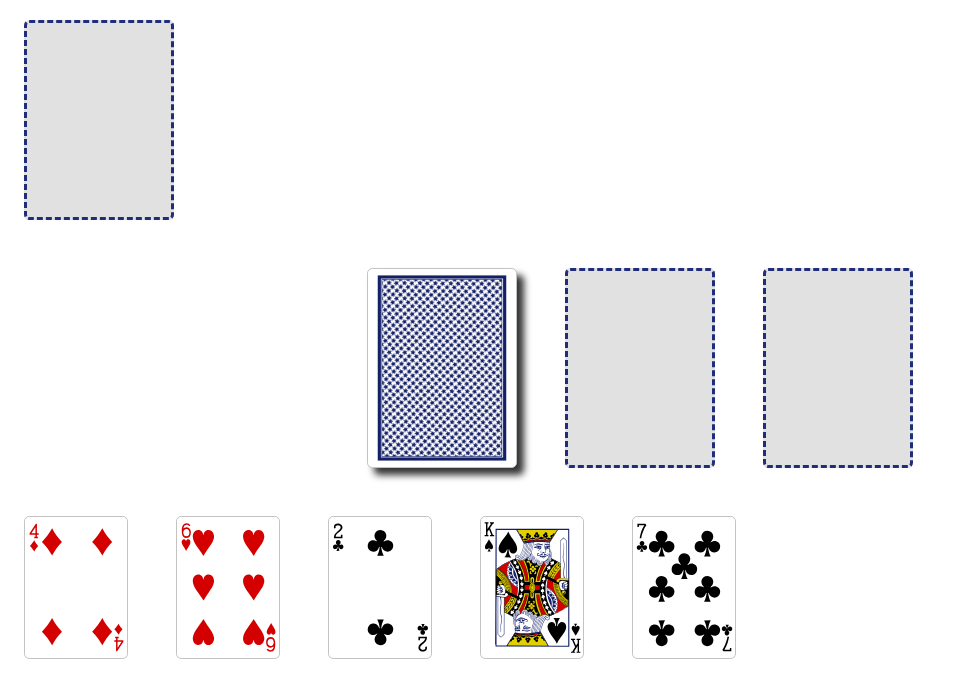
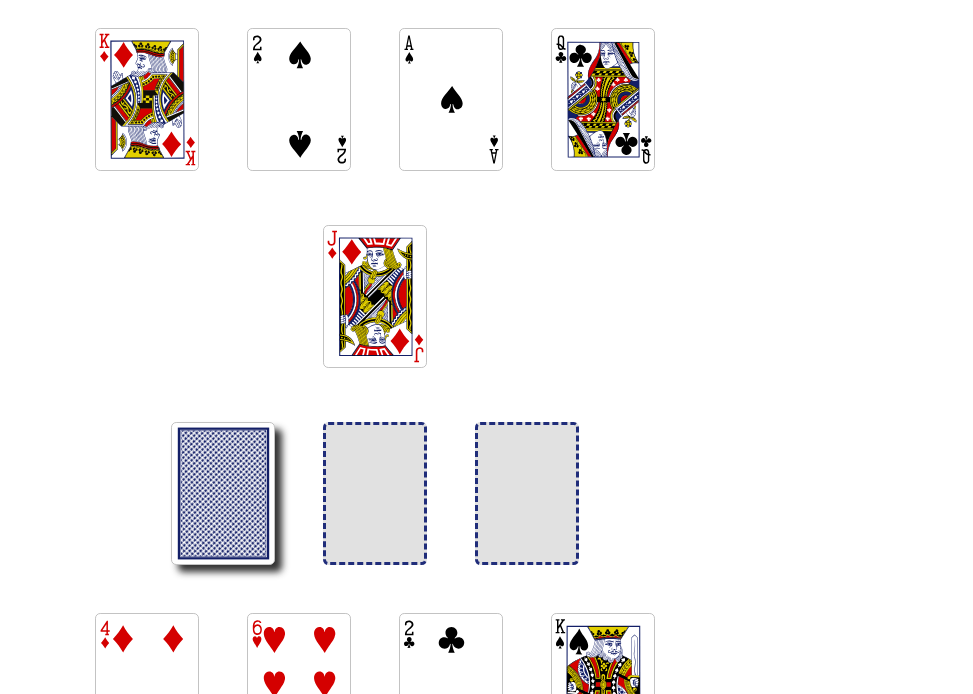
Before and after one commit to MonicaSue/nepali-card-game, a plain HTML site: page index.html in a window 1280 px wide. Both pictures are taken after a click on the button "Deal". Shown: the part 98-792 px from the top of the page, without its empty margins (0-973 px from the left). Drawn offline with nearby package versions, Linux system fonts and the light colour scheme.

Commit message:
update deal functionality to deal 5 cards to both computer and player

```diff
--- a/css-card-deck/css/cardstarter.css
+++ b/css-card-deck/css/cardstarter.css
@@ -40,6 +40,9 @@
     background-image: none;
     background-color: rgba(195, 195, 195, 0.5);
     border: 0.15em dashed #daa520; }
+  .card.selection {
+    border: 0.15em solid #ca9f32;
+  }
 
 .card.diamonds.A,
 .card.dA,
--- a/css/style.css
+++ b/css/style.css
@@ -2,7 +2,7 @@
 
 main {
   text-align: center;
-  width: 600px;
+  width: 750px;
   display: flex;
   flex-direction: column;
   align-items: center;
@@ -21,8 +21,8 @@ main {
 }
 
 #computer-hand {
-  height: 200px;
-  width: 150px;
+  height: 143px;
+  width: 104px;
   display: flex;
   justify-content: center;
   align-items: center;
@@ -35,16 +35,12 @@ main {
 }
 
 #deck {
-  height: 200px;
-  width: 150px;
   display: flex;
   justify-content: center;
   align-items: center;
 }
 
 #computer-discard {
-  height: 200px;
-  width: 150px;
   display: flex;
   flex-direction: column;
   justify-content: center;
@@ -52,22 +48,12 @@ main {
 }
 
 #player-discard {
-  height: 200px;
-  width: 150px;
   display: flex;
   flex-direction: column;
   justify-content: center;
   align-items: center;
 }
 
-#player-hand {
-  height: 200px;
-  width: 150px;
-  display: flex;
-  flex-direction: column;
-  justify-content: center;
-  align-items: center;
-}
 
 button {
   height: 40px;
--- a/index.html
+++ b/index.html
@@ -13,16 +13,19 @@
 <body>
   <h1>Nepali Card Game</h1>
   <h2 id="message">Message</h2>
-  <section id="computer-hand" class="card large outline"></section>
+  <main class="clickable-cards">
+    <section id="computer-hand-container"></section>
     <section id="pick-up">
       <div id="deck" class="card large back-blue shadow"></div>
       <div id="computer-discard" class="card large outline"></div>
       <div id="player-discard" class="card large outline"></div>
     </section>
     <section id="player-hand-container"></section>
+  </main>
   <div id="movement">
     <button id="deal">Deal</button>
     <button id="discard">Discard</button>
+    <button id="pick-up-card">Pick Up</button>
     <button id="compare-hands">Compare Hands</button>
   </div>
   <button id="reset">New Game</button>
--- a/js/app.js
+++ b/js/app.js
@@ -1,4 +1,5 @@
 /*------------ Constants ------------*/
+const cardValues = {A: 1, 02: 2, 03: 3, 04: 4, 05: 5, 06: 6, 07: 7, 08: 8, 09: 9, 10: 10, J: 10, Q: 10, K: 10}
 
 
 /*------------ Variables ------------*/
@@ -10,13 +11,16 @@ let playerDiscard = []
 let cardToRemove, turn, winner // understand this concept from lecture
 
 
+
 /*---- Cached Element References ----*/
 //card elements
 const deckEl = document.getElementById('deck')
-const computerHandEl = document.getElementById('computer-hand')
+const computerHandContainerEl = document.getElementById('computer-hand-container')
 const computerDiscardEl = document.getElementById('computer-discard')
+
 const playerHandContainerEl = document.getElementById('player-hand-container')
 const playerDiscardEl = document.getElementById('player-discard')
+
 
 // test deck elements - worked!
 // console.log(deckEl, 'deck')
@@ -25,15 +29,20 @@ const playerDiscardEl = document.getElementById('player-discard')
 // console.log(playerHandEl, 'player hand')
 // console.log(playerDiscardEl, 'player discard')
 
+
 //button elements
 const dealBtnEl = document.getElementById('deal')
 const discardBtnEl = document.getElementById('discard')
 const compareBtnEl = document.getElementById('compare-hands')
+const pickUpBtnEl = document.getElementById('pick-up-card')
+
+
 const resetBtnEl = document.getElementById('reset')
 
 //test button elements - worked!
 // console.log(compareBtnEl, 'compare btn')
 // console.log(resetBtnEl, 'reset btn')
+// console.log(pickUpBtnEl, 'pick-up-card')
 
 //message element
 const messageEl = document.getElementById("message")
@@ -46,58 +55,129 @@ const messageEl = document.getElementById("message")
 dealBtnEl.addEventListener('click', handleDeal)
 discardBtnEl.addEventListener('click', ()=> console.log('clicked', 'discard'))
 compareBtnEl.addEventListener('click', ()=> console.log('clicked', 'compare'))
+
+//player event listener
+document.addEventListener('click', handleSelection) //{
+//   playerHand.forEach((num, idx) => {
+//   const target = evt.target.closest(`#P${idx}`)
+//   console.log(target)
+//   })
+// })
+
+
 resetBtnEl.addEventListener('click', init)
 
 /*------------ Functions ------------*/
 
 init()
 
-// Initialize deck 1 with array of 52 cards
+// Initialize deck with array of 52 cards
 function init(){
   deck = ["dA","dQ","dK","dJ","d10","d09","d08","d07","d06","d05","d04","d03","d02","hA","hQ","hK","hJ","h10","h09","h08","h07","h06","h05","h04","h03","h02","cA","cQ","cK","cJ","c10","c09","c08","c07","c06","c05","c04","c03","c02","sA","sQ","sK","sJ","s10","s09","s08","s07","s06","s05","s04","s03","s02"]
+  compareBtnEl.disabled = true
+  computerHand = []
+  playerHand = []
+  turn = 1
+
 }
 
+//// Deal random hand (5 cards) to each player
+// Deal button clicked THEN remove card from deck and pushes into player hand array + disables Deal button after
 function handleDeal(){
   if (deck.length > 0) {
     for (let index = 0; index < 5; index++) {
       let randIdx = Math.floor(Math.random() * deck.length)
       let playerDealtCard = deck.splice(randIdx, 1)[0]
       playerHand.push(playerDealtCard)
-      render(playerDealtCard)
-      dealBtnEl.disabled = true
+      renderPlayer(playerDealtCard)
+      }
     }
-
-
+  if (deck.length > 0) {
+    for (let index = 0; index < 5; index++) {
+      let randIdx = Math.floor(Math.random() * deck.length)
+      let computerDealtCard = deck.splice(randIdx, 1)[0]
+      computerHand.push(computerDealtCard)
+      renderComputer(computerDealtCard)
+      }
     }
-
-
-    // deal code works but only one at a time
-    // let randIdx = Math.floor(Math.random() * deck.length)
-    // let playerDealtCard = deck.splice(randIdx, 1)[0]
-    // playerHand.push(playerDealtCard)
-    // render(playerDealtCard)
-  //}
+  dealBtnEl.disabled = true
 }
 
-function render() {
-  playerHandContainerEl.innerHTML = ''
-  playerHand.forEach((card, idx) => {
-    appendPlayerCard(card, idx)
+// Appends the player cards to the player hand container
+function appendPlayerCard(playerDealtCard, idx) {
+  let playerCard = document.createElement('div')
+  playerCard.className = 'card large'
+  playerCard.classList.add(playerDealtCard)
+  playerCard.id = `P${idx}`
+  playerHandContainerEl.appendChild(playerCard)
+}
+
+function appendComputerCard(computerDealtCard, idx) {
+  let computerCard = document.createElement('div')
+  computerCard.className = 'card large'
+  computerCard.classList.add(computerDealtCard)
+  computerCard.id = `C${idx}`
+  computerHandContainerEl.appendChild(computerCard)
+}
+
+function renderPlayer() {
+  playerHandContainerEl.innerHTML = '' // clean state
+  playerHand.forEach((playerDealtCard, idx) => {
+    appendPlayerCard(playerDealtCard, idx)
+  })
+}
+
+function renderComputer() {
+  computerHandContainerEl.innerHTML = '' // clean state
+  computerHand.forEach((computerDealtCard, idx) => {
+    appendComputerCard(computerDealtCard, idx)
+  })
+}
+// Above code for 5 hand deal -- beginning of each hand`
+
+//selecting & highlighting cards to discard
+function handleSelection(evt) {
+  playerHand.forEach((num, idx) => {
+    const target = evt.target.closest(`#P${idx}`)
+    console.log(target)
   })
 }
 
 
+//switch player function
+// function switchPlayerTurn() {
+//   if (winner === true) {
+//     return
+//   } else {
+//     turn *= -1
+//   }
 
-function appendPlayerCard(playerDealtCard, idx) {
-  console.log('appending', playerDealtCard)
-  let playerCard = document.createElement('div')
-  playerCard.className = 'card large'
-  playerCard.classList.add(playerDealtCard)
-  playerHandContainerEl.appendChild(playerCard)
-  }
+// }
 
-// Deal random hand (5 cards) to each player
 // If player hand total is less than or equal to 5, compare hands button becomes available & player may ‘click button’:
+// enabling compare button
+// function compareEnable() {
+//   let playerValue = 0
+//   playerHand.forEach(card => {
+//     console.log(parseInt(card.slice(1)))
+//     playerValue += parseInt(card.slice(1))
+//     console.log(playerValue)
+//   });
+
+// }
+
+
+
+
+// Else player will select the card(s) to remove from their hand and ‘click the discard button'
+// If multiple cards are discarded, the player unlocks "license"
+// Player will pick up one card from the communal deck or if the player obtained "license", they can select 1 card from the opponent's last turn discard pile and place it in their hand
+// Next player's turn, return to step 2
+
+
+
+
+//scoring
 // If the player's hand total is less than the opponent's hand value, the player wins!
 // Player will have a score value of 0 in this round to be added to total game score
 // Opponent will have a score value of total hand value to be added to total game score
@@ -108,7 +188,3 @@ function appendPlayerCard(playerDealtCard, idx) {
 // If player's game score is true, game is over & the opponent wins, or vice-versa
 // Reset game functionality
 // Else new round is Rendered, return to step 1
-// Else player will select the card(s) to remove from their hand and ‘click the discard button'
-// If multiple cards are discarded, the player unlocks "license"
-// Player will pick up one card from the communal deck or if the player obtained "license", they can select 1 card from the opponent's last turn discard pile and place it in their hand
-// Next player's turn, return to step 2
```
Also changed, not shown: css-card-deck/css/cardstarter.min.css (added). Lines whose indentation alone changed are shown as unchanged.
